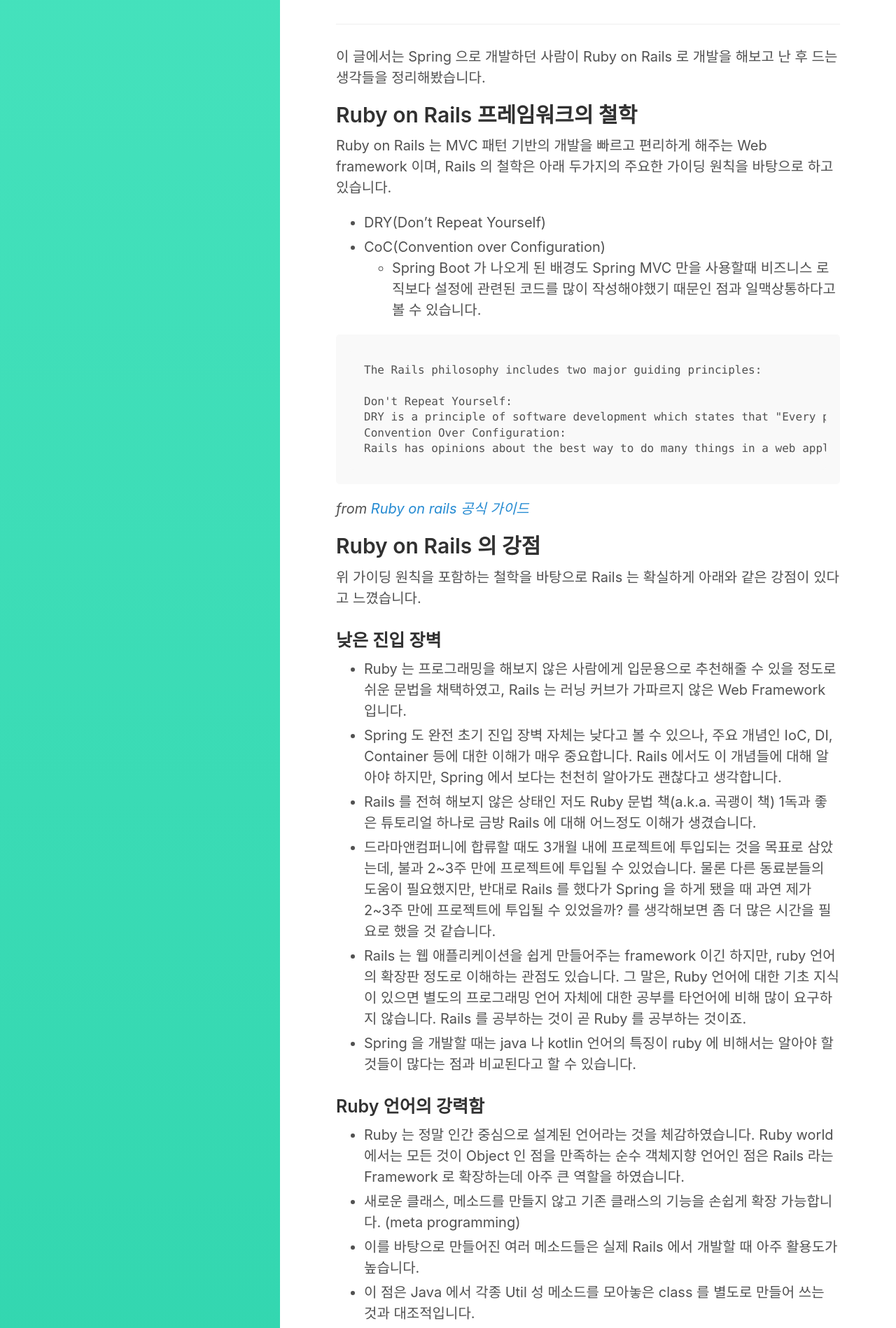
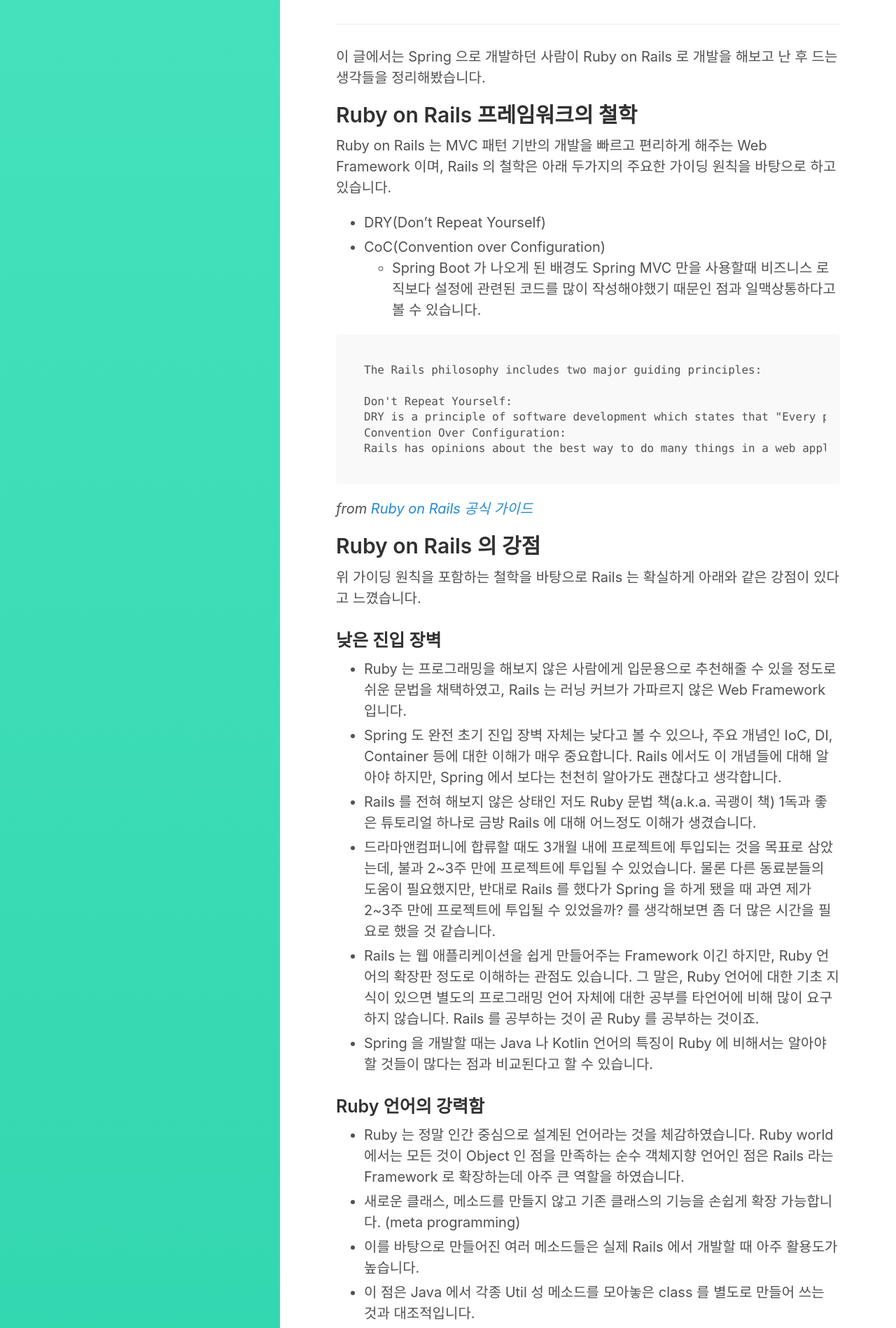
Before and after one commit to starrybleu/starrybleu.github.io, a Jekyll site: the page built from _posts/2020-11-11-spring-vs-rails.md, in a window 1280 px wide. Shown: the part 594-2492 px from the top of the page at 70% size. Built offline with Jekyll 4.4.1, drawn with Linux system fonts in a browser that asks for light colours; comment, search, counter and statistics services are not loaded; some of the changed text lies outside the part shown.

Commit message:
용어 대소문자 통일

````diff
--- a/_posts/2020-11-11-spring-vs-rails.md
+++ b/_posts/2020-11-11-spring-vs-rails.md
@@ -21,7 +21,7 @@
 
 ## Ruby on Rails 프레임워크의 철학
 
-Ruby on Rails 는 MVC 패턴 기반의 개발을 빠르고 편리하게 해주는 Web framework 이며, Rails 의 철학은 아래 두가지의 주요한 가이딩 원칙을 바탕으로 하고 있습니다.
+Ruby on Rails 는 MVC 패턴 기반의 개발을 빠르고 편리하게 해주는 Web Framework 이며, Rails 의 철학은 아래 두가지의 주요한 가이딩 원칙을 바탕으로 하고 있습니다.
 - DRY(Don't Repeat Yourself)
 - CoC(Convention over Configuration)
   - Spring Boot 가 나오게 된 배경도 Spring MVC 만을 사용할때 비즈니스 로직보다 설정에 관련된 코드를 많이 작성해야했기 때문인 점과 일맥상통하다고 볼 수 있습니다.
@@ -34,7 +34,7 @@
 Convention Over Configuration:
 Rails has opinions about the best way to do many things in a web application, and defaults to this set of conventions, rather than require that you specify minutiae through endless configuration files.
 ```
-  _from [Ruby on rails 공식 가이드](https://guides.rubyonrails.org/getting_started.html)_
+  _from [Ruby on Rails 공식 가이드](https://guides.rubyonrails.org/getting_started.html)_
 
 ## Ruby on Rails 의 강점
 
@@ -45,8 +45,8 @@
 - Spring 도 완전 초기 진입 장벽 자체는 낮다고 볼 수 있으나, 주요 개념인 IoC, DI, Container 등에 대한 이해가 매우 중요합니다. Rails 에서도 이 개념들에 대해 알아야 하지만, Spring 에서 보다는 천천히 알아가도 괜찮다고 생각합니다.
 - Rails 를 전혀 해보지 않은 상태인 저도 Ruby 문법 책(a.k.a. 곡괭이 책) 1독과 좋은 튜토리얼 하나로 금방 Rails 에 대해 어느정도 이해가 생겼습니다.
 - 드라마앤컴퍼니에 합류할 때도 3개월 내에 프로젝트에 투입되는 것을 목표로 삼았는데, 불과 2~3주 만에 프로젝트에 투입될 수 있었습니다. 물론 다른 동료분들의 도움이 필요했지만, 반대로 Rails 를 했다가 Spring 을 하게 됐을 때 과연 제가 2~3주 만에 프로젝트에 투입될 수 있었을까? 를 생각해보면 좀 더 많은 시간을 필요로 했을 것 같습니다.
-- Rails 는 웹 애플리케이션을 쉽게 만들어주는 framework 이긴 하지만, ruby 언어의 확장판 정도로 이해하는 관점도 있습니다. 그 말은, Ruby 언어에 대한 기초 지식이 있으면 별도의 프로그래밍 언어 자체에 대한 공부를 타언어에 비해 많이 요구하지 않습니다. Rails 를 공부하는 것이 곧 Ruby 를 공부하는 것이죠.
-- Spring 을 개발할 때는 java 나 kotlin 언어의 특징이 ruby 에 비해서는 알아야 할 것들이 많다는 점과 비교된다고 할 수 있습니다.
+- Rails 는 웹 애플리케이션을 쉽게 만들어주는 Framework 이긴 하지만, Ruby 언어의 확장판 정도로 이해하는 관점도 있습니다. 그 말은, Ruby 언어에 대한 기초 지식이 있으면 별도의 프로그래밍 언어 자체에 대한 공부를 타언어에 비해 많이 요구하지 않습니다. Rails 를 공부하는 것이 곧 Ruby 를 공부하는 것이죠.
+- Spring 을 개발할 때는 Java 나 Kotlin 언어의 특징이 Ruby 에 비해서는 알아야 할 것들이 많다는 점과 비교된다고 할 수 있습니다.
 
 ### Ruby 언어의 강력함
 - Ruby 는 정말 인간 중심으로 설계된 언어라는 것을 체감하였습니다. Ruby world 에서는 모든 것이 Object 인 점을 만족하는 순수 객체지향 언어인 점은 Rails 라는 Framework 로 확장하는데 아주 큰 역할을 하였습니다.
@@ -60,7 +60,7 @@
 - 그리고 운영 업무 시 아주 막강한 힘을 발휘합니다. Java + Spring 의 경우에는 실행이 필요한 코드 스니펫을 작성해놓으면 서버에 배포를 해야만, 코드 실행이 가능한데 rails console 을 이용하면 실행 전에 sandbox 모드를 이용하여 미리 dry-run 에 가깝게 실행 과정을 예상해볼 수 있고, 코드를 배포하지 않고도 원하는 코드 스니펫을 실행시킬 수 있습니다.
 - 이 점은 어떤 관점에서 보면 단점이 될 수 있기도 합니다. rails console 을 실행할 수 있는 권한이 있는 누군가가 알아차리기 힘든 실수를 할 가능성도 함께 있기 때문입니다. 그렇지만 rails console 은 rails 로 개발하는 데 있어 아주 편리한 도구인 것은 틀림없는 사실입니다.
   ![]({{site.url}}/assets/img/rails-console-example.png)
-- spring-shell 이라는 프로젝트도 있고, java 9 부터 도입된 JShell 이라는 REPL 도 있지만, rails console 에서 제공하는 편의성과는 결이 다르고 목적이 다릅니다.
+- spring-shell 이라는 프로젝트도 있고, Java 9 부터 도입된 JShell 이라는 REPL 도 있지만, rails console 에서 제공하는 편의성과는 결이 다르고 목적이 다릅니다.
 
 ### 테스트 코드 작성의 편리성
 - Rails 를 처음 입문했을 때 가장 충격받았던 점은 테스트 코드를 작성하기가 너무 쉽고, 편해서 TDD 를 학습하는 게 너무 자연스러웠던 것이었습니다.
@@ -69,7 +69,7 @@
 - 그리고 테스트에 필요한 여러 Fixture 를 편리하게 만들어주는 Faker, FactoryBot 등은 접해보지 않은 사람들은 놀랄 정도로 테스트 작성에 부스터 역할을 하고 있습니다.
 - 이렇게 테스트 코드 작성이 편리하니, 테스트 작성을 통해 얻을 수 있는 장점을 모두 쉽게 얻을 수 있으며 리멤버 커리어 서비스의 API 프로젝트의 테스트 커버리지를 분석해보면 85% 이상을 유지하고 있습니다.
   ![]({{site.url}}/assets/img/test-coverage-example.png)
-- 개인적으로 java, spring boot 로 개발할 때 테스트 코드를 작성하긴 했지만, 지금 와서 생각해보면 Rails 에서 작성하고 있는 테스트에 비하면 작성했다고 말하기 부끄러울 정도입니다.
+- 개인적으로 Java, spring boot 로 개발할 때 테스트 코드를 작성하긴 했지만, 지금 와서 생각해보면 Rails 에서 작성하고 있는 테스트에 비하면 작성했다고 말하기 부끄러울 정도입니다.
 
 ### 날짜 관련
 - 한 마디로 정의하기 어려운 Rails way 를 나날이 습득하다보면서 생산성이 증가함을 느낄 수 있었습니다.
@@ -82,7 +82,7 @@
     3.days.from_now
     ```
 
-- \+ java 에서도 1.8 버전 이전에는 날짜관련 API 가 매우 빈약하여, Joda 라는 라이브러리를 사용하기도 했는데, 1.8버전 이후로는 개선된 API 가 나와서 편리해지긴 했지만 여전히 Rails way 로 구현된 Rails 의 API 에 비하면 많이 부족한 것 같습니다.
+- \+ Java 에서도 1.8 버전 이전에는 날짜관련 API 가 매우 빈약하여, Joda 라는 라이브러리를 사용하기도 했는데, 1.8버전 이후로는 개선된 API 가 나와서 편리해지긴 했지만 여전히 Rails way 로 구현된 Rails 의 API 에 비하면 많이 부족한 것 같습니다.
 
 ### DB 스키마 관리
 
@@ -105,7 +105,7 @@
 - Spring 에서는 비동기 로직을 처리하기 위해 메소드에 @Async 라는 어노테이션을 지정하는 방식을 많이 쓰고 있고, 또는 Future, CompletableFuture 의 API 를 활용하는 경우가 많은데 이 땐 실제로 잘 처리 중인지, 아닌지 확인하기가 많이 어렵습니다. 코드에 버그라도 있으면 실패를 알아차리지도 못하고, 실행되어야 하는 로직은 실행이 되지 못하고 종료처리되는 경우도 생길 수 있습니다.
 - 반면 sidekiq 에서는 Web UI 를 제공하여 실패한 Job 목록을 볼 수도 있고 재시도 알고리즘에 의해 한 번 실패했더라도 여러번 재시도를 통해 실행될 것임을 확인할 수 있습니다.
 - 또한 cron 으로 표현되는 Scheduled Job 도 손쉽게 스케줄링할 수 있습니다.
-- Spring 진영에서도 Spring Batch, Spring Quartz 라는 대안이 있긴 있지만, 약간의 러닝 커브가 있고 단순 비동기 로직을 실행시키기 위한 framework 로서는 너무 비대합니다.
+- Spring 진영에서도 Spring Batch, Spring Quartz 라는 대안이 있긴 있지만, 약간의 러닝 커브가 있고 단순 비동기 로직을 실행시키기 위한 Framework 로서는 너무 비대합니다.
 
 
 여기까지 Ruby on Rails 의 강점에 대해 정리해봤습니다. 다음으로 Spring 의 강점을 정리해보겠습니다.
@@ -146,7 +146,7 @@
     end
   end
   ```
-- 또한, 점점 더 많은 endpoint 가 필요할 수록, rails 의 routes.rb 를 이용한 방식은 routes.rb 자체에 대한 도메인 지식도 요구하고 복잡해지는 경향이 있습니다.
+- 또한, 점점 더 많은 endpoint 가 필요할 수록, Rails 의 routes.rb 를 이용한 방식은 routes.rb 자체에 대한 도메인 지식도 요구하고 복잡해지는 경향이 있습니다.
 
 ### 선언적인 DB 트랜잭션 관리
 
@@ -182,10 +182,10 @@
 - Rails 에서도 이를 분리하기 위해 layer 를 만들어 관리할 수 도 있지만, 태생적으로 모든 곳에서 접근이 가능한 ActiveModel 특성이 있기 때문에 그렇게 한다 하더라도 코드가 복잡해지면 코드를 읽거나 작성하는데 어려움이 생기게 됩니다.
 - Spring 에서는 아주 일부 케이스를 제외하고는, 실행해야하는 쿼리를 명시적으로 선언을 해야만 쿼리를 실행시킬 수 있습니다. 동적인 쿼리가 필요해서 별도의 코드(Predicate, query-dsl 등)를 작성하더라도 Query layer 에서만 살펴보면 됩니다.
 - Rails 에서는 그냥 쿼리가 필요한 어느 곳에서든 ActiveModel 을 이용하여 자유롭게 쿼리를 생성할 수 있는데, 이는 하나의 클래스가 여러 역할을 하므로서 복잡도가 매우 커진다는 느낌을 받고 있습니다. ActiveModel 의 높은 자유도는 작은 웹 애플리케이션인 경우에는 괜찮을 수도 있지만, 점점 커지는 웹 애플리케이션이라면 관리하기가 어려워지는 것 같습니다.
-- 한편, rails 의 ActiveModel 은 java 진영의 sql framework 인 jooq 와 비슷한 것 같다는 생각도 들었지만, jooq 를 잘 써본 것은 아니라 충분히 다른 견해가 있을 수 있습니다.
+- 한편, Rails 의 ActiveModel 은 Java 진영의 SQL Framework 인 jooq 와 비슷한 것 같다는 생각도 들었지만, jooq 를 잘 써본 것은 아니라 충분히 다른 견해가 있을 수 있습니다.
 
 ### cloud platform, MSA
-- Spring 진영에는 분산 시스템의 공통된 패턴을 빠르게 구축하기 위한 도구를 제공하는 spring cloud 라는 framework 가 마련되어 있습니다.
+- Spring 진영에는 분산 시스템의 공통된 패턴을 빠르게 구축하기 위한 도구를 제공하는 spring cloud 라는 Framework 가 마련되어 있습니다.
 - 외부 서비스를 사용하지 않고도 손쉽게 Service Discovery(Eureka) 와 Feign 이라는 선언적인 Rest Client 만으로도 작은 MSA 를 구축할 수 있었습니다. (꼭 Feign 을 써야할 필요는 없습니다.)
 - 또한 복잡하고 큰 MSA 를 구현함에 있어서도 spring cloud 의 여러 도구들을 활용하면 분산 시스템을 구축하기가 쉽고 편합니다.
 
@@ -212,7 +212,7 @@
   }
 
   ```
-### Static Type (java, kotlin)
+### Static Type (Java, Kotlin)
 - Spring 을 개발할 때 주로 사용하는 언어인 Java 와 Kotlin 은 static type 을 채택하였습니다.
 - 최근 TypeScript 의 성장세, Ruby 도 3.0 버전 이후부터는 static type 을 지원하는 추세로 봐서는 엔터프라이즈 웹 어플리케이션을 개발할 때는 static type 이 더 유리하다는 쪽으로 점점 기울고 있다는 생각이 듭니다.
 
@@ -224,7 +224,7 @@
 ### openapi 문서 작성의 편의성
 - Rails 에서도 API 문서를 작성하기 위해 직접 openapi.json(yml) 을 코드에서 관리할 수도 있고, 이를 편리하게 작성할 수 있도록 한 여러 시도들이 있습니다. 하지만 개발자가 신경을 써야하는 부분이 많다고 느꼈습니다.
 - 저희 드라마앤컴퍼니에서도 openapi.yaml 파일로 API 문서를 관리하고 있습니다.
-- Spring 진영에서는 springfox 라는 오픈소스 커뮤니티에서 제공하는 swagger-ui 라이브러리를 이용하면 java 어노테이션을 이용하여 보다 더 쉽게 작성을 할 수가 있습니다. Static Type 을 자동으로 읽어서 처리되기 때문에 개발자가 직접 properties 를 나열할 필요가 없습니다. 파라미터에 대한 세부 설명 또한 어노테이션으로 표현이 가능합니다.
+- Spring 진영에서는 springfox 라는 오픈소스 커뮤니티에서 제공하는 swagger-ui 라이브러리를 이용하면 Java 어노테이션을 이용하여 보다 더 쉽게 작성을 할 수가 있습니다. Static Type 을 자동으로 읽어서 처리되기 때문에 개발자가 직접 properties 를 나열할 필요가 없습니다. 파라미터에 대한 세부 설명 또한 어노테이션으로 표현이 가능합니다.
 
   ```java
   @ApiOperation(value = "Find pet by Status",
````
Also changed, not shown: other parts of _posts/2020-11-11-spring-vs-rails.md (+3 -3 lines).
